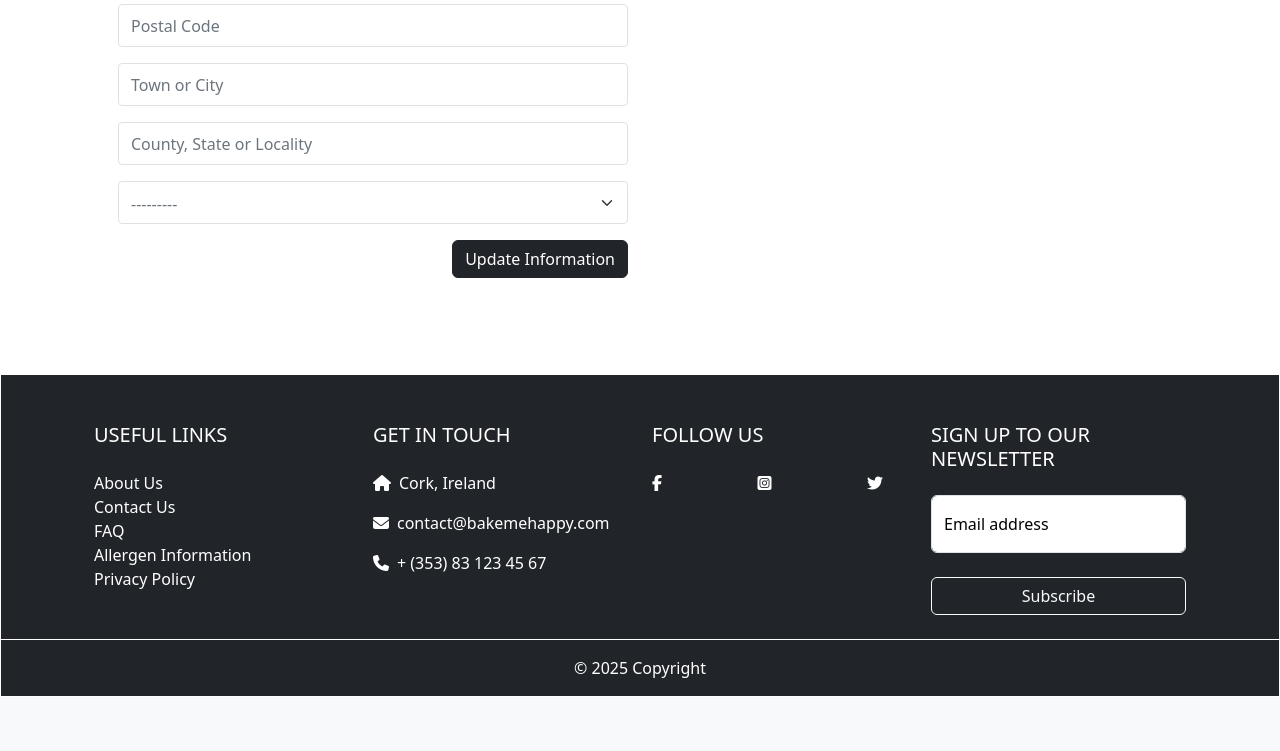
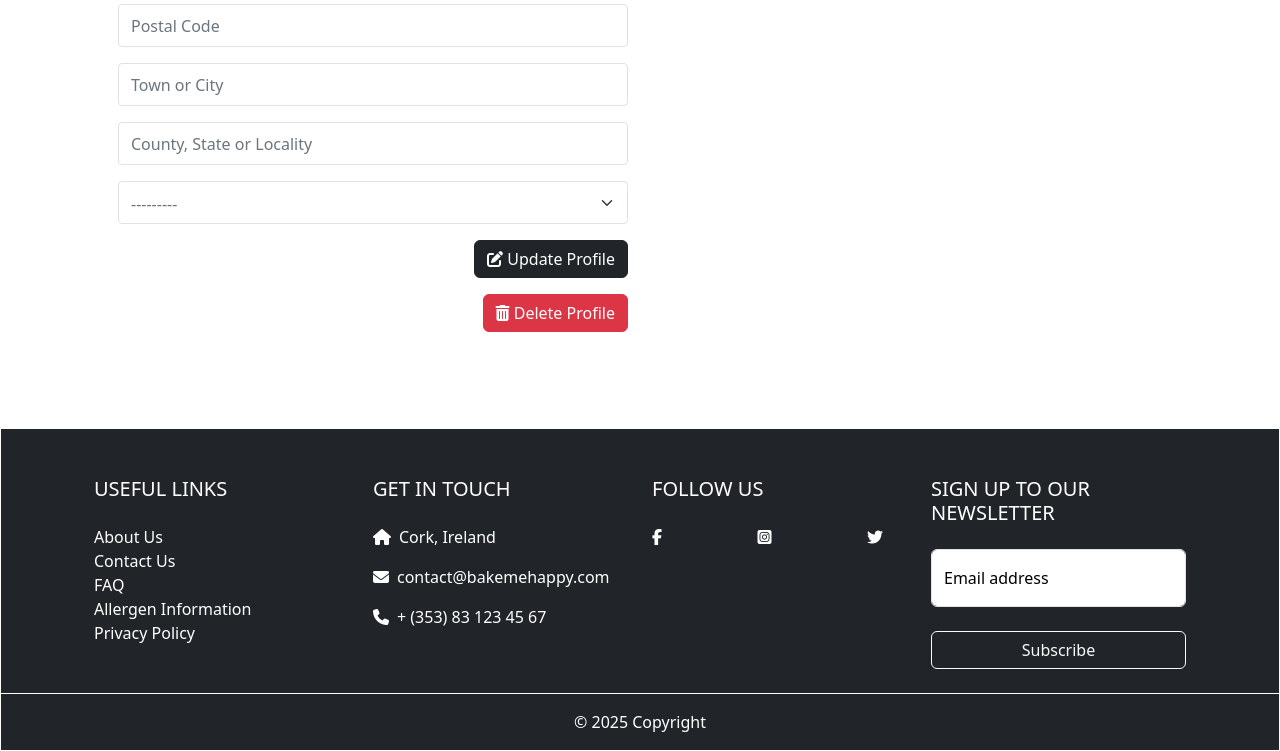
Before and after one commit to Sarah-Bue/bake-me-happy, a Django app: page /profile/ in a window 1280 px wide. Shown: the part 901-1652 px from the top of the page. Before the commit the page ends 1597 px from the top, so only its background shows below. Run offline with Django 4.2, Linux system fonts and the light colour scheme; the visitor is signed in with stand-in values (Sample User, id 1); data comes from the database, SQL or seed files in the repository; data that the repository does not hold is empty; some libraries are stand-ins or nearby versions.

Commit message:
feat: add delete profile functionality

```diff
--- a/checkout/webhook_handler.py
+++ b/checkout/webhook_handler.py
@@ -37,6 +37,7 @@ class StripeWH_Handler:
             settings.DEFAULT_FROM_EMAIL,
             [cust_email]
         )
+        print("Sending confirmation email...")
 
     def handle_event(self, event):
         """
--- a/profiles/templates/profiles/profile.html
+++ b/profiles/templates/profiles/profile.html
@@ -11,14 +11,27 @@
             <h1 class="text-center display-6">My Profile</h1>
             <hr class="my-4">
 
-            <!-- Editable Profile Information -->
+            <!-- Action Buttons -->
             <div class="col-12 col-md-6">
                 <p class="lead mb-3 fw-bold">Personal Details</p>
-                <form action="{% url 'profile' %}" method="POST" id="profile-update-form" class="mt-3">
+                <!-- Update Profile -->
+                <form action="{% url 'profile' %}" method="POST" id="profile-update-form" class="mt-3" aria-label="Update profile form">
                     {% csrf_token %}
                     {{ form|crispy }}
                     <div class="col-12 text-end">
-                        <button class="btn btn-dark">Update Information</button>
+                        <button class="btn btn-dark" aria-label="Update profile information">
+                            <i class="fa-solid fa-pen-to-square" aria-hidden="true"></i> Update Profile
+                        </button>
+                    </div>
+                </form>
+
+                <!-- Delete Profile -->
+                <form action="{% url 'delete_profile' %}" method="POST" class="mt-3" aria-label="Delete profile form" onsubmit="return confirm('Are you sure you want to delete your profile? This action cannot be undone.');">
+                    {% csrf_token %}
+                    <div class="col-12 text-end">
+                        <button type="submit" class="btn btn-danger" aria-label="Delete profile permanently">
+                            <i class="fa-solid fa-trash-can" aria-hidden="true"></i> Delete Profile
+                        </button>
                     </div>
                 </form>
             </div>
--- a/profiles/urls.py
+++ b/profiles/urls.py
@@ -6,4 +6,7 @@ urlpatterns = [
 
     # Order History
     path('order_history/<order_number>', views.order_history, name='order_history'),
+
+    # Delete Profile
+    path('delete_profile/', views.delete_profile, name='delete_profile'),
 ]
--- a/profiles/views.py
+++ b/profiles/views.py
@@ -1,8 +1,10 @@
-from django.shortcuts import render, get_object_or_404
+from django.shortcuts import render, get_object_or_404, redirect
 from django.contrib import messages
 from .models import UserProfile
 from .forms import UserProfileForm
 from checkout.models import Order
+from django.contrib.auth.decorators import login_required
+
 
 def profile(request):
     """
@@ -29,6 +31,27 @@ def profile(request):
     return render(request, template, context)
 
 
+@login_required
+def delete_profile(request):
+    """
+    Delete the user's profile and account.
+    """
+
+    if request.method == 'POST':
+        user = request.user
+        # Logout the user before deletion
+        from django.contrib.auth import logout
+        logout(request)
+        # Delete the user which will cascade to profile
+        user.delete()
+        messages.success(request, 'Your profile has been deleted successfully.')
+        return redirect('home')
+
+    # If GET request, show confirmation template
+    template = 'profiles/delete_confirmation.html'
+    return render(request, template)
+
+
 def order_history(request, order_number):
     """
     A view to return the order history page, displaying the order details.
```
